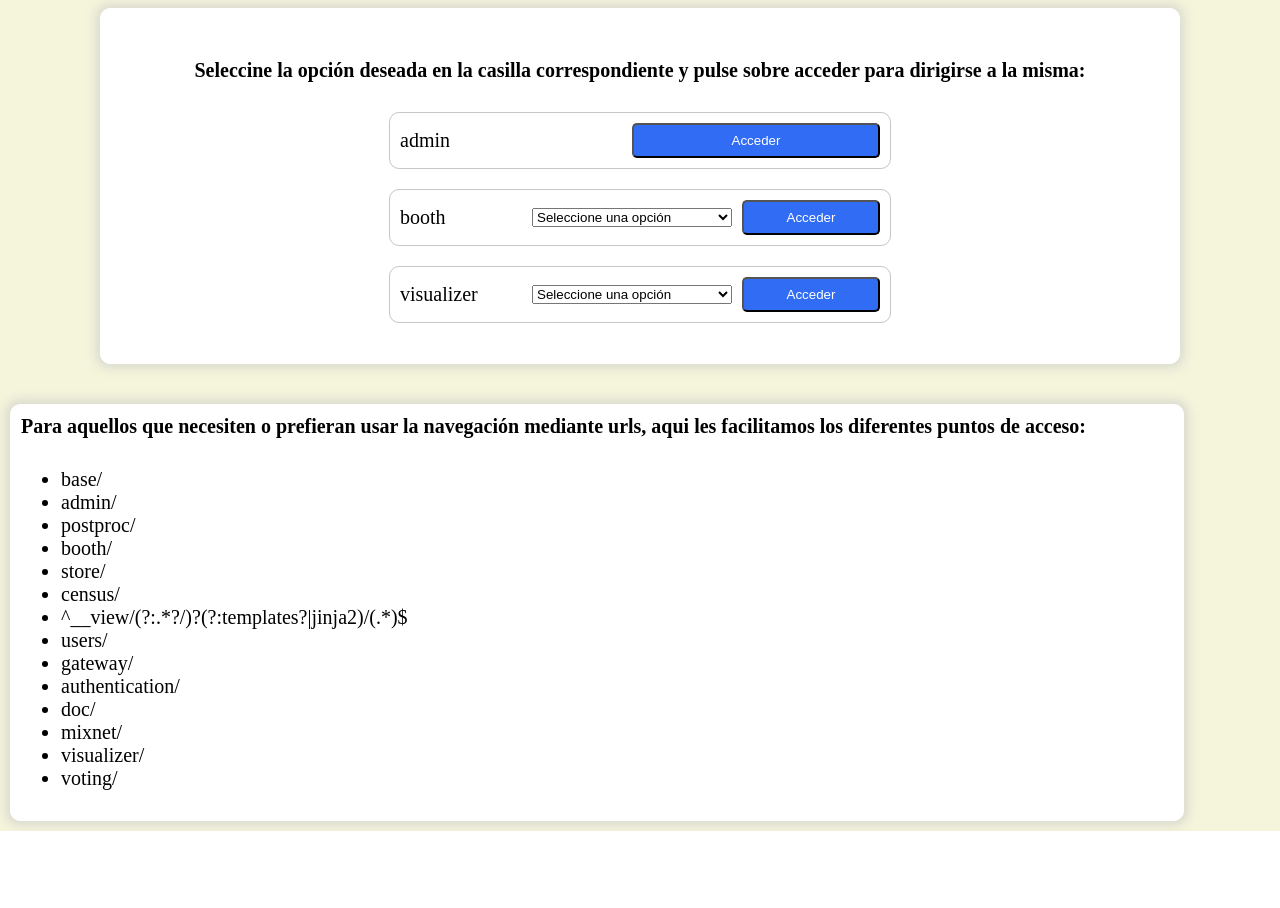
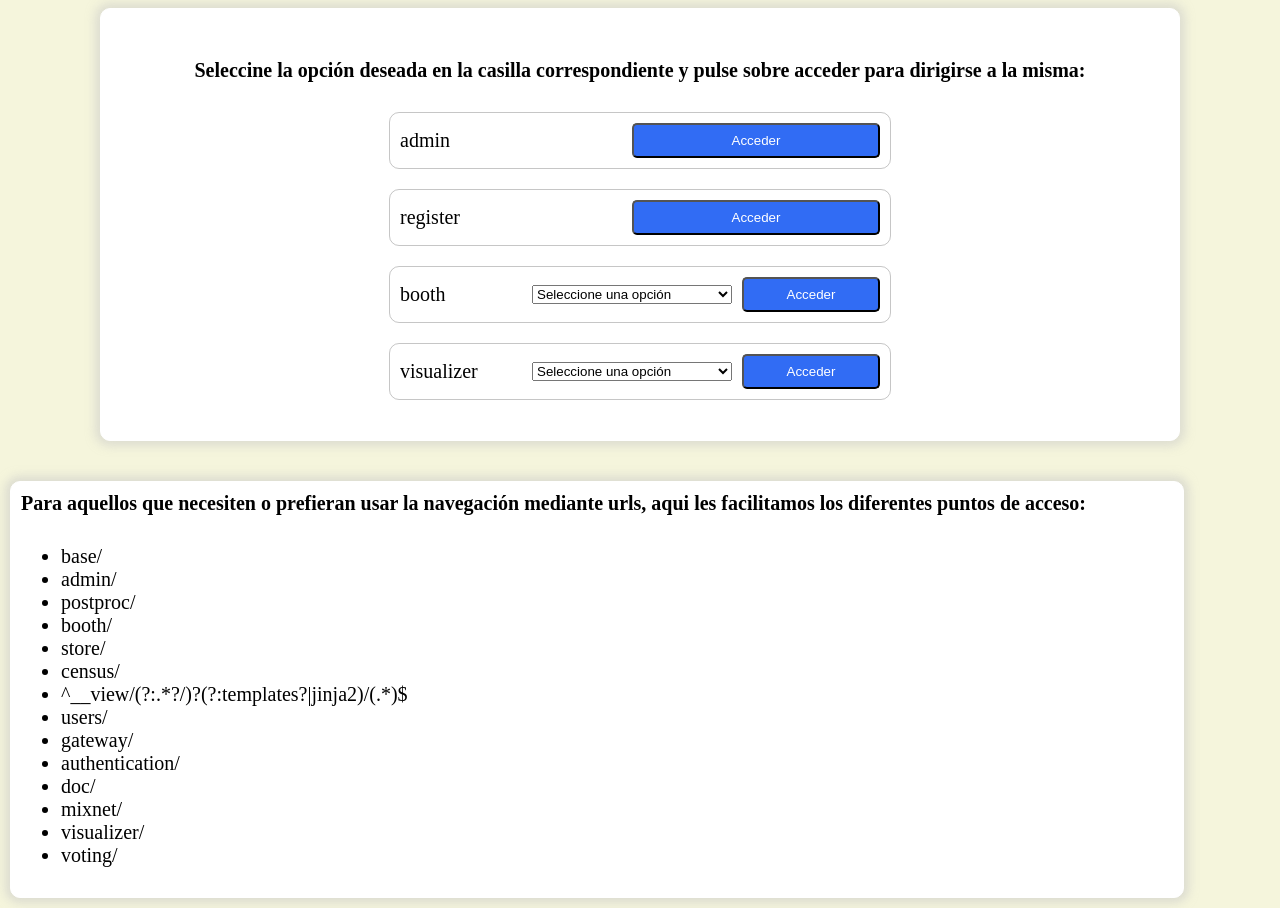
Before and after one commit to Decide-chiquito/decide-part-chiquito, a Django app: page / in a window 1280 px wide. Shown: the part 172-1080 px from the top of the page. Before the commit the page ends 1003 px from the top, so only its background shows below. Run offline with Django 3.2, Linux system fonts and the light colour scheme; data comes from the database, SQL or seed files in the repository.

Commit message:
feat navigation to register page

```diff
--- a/decide/base/templates/initial.html
+++ b/decide/base/templates/initial.html
@@ -32,6 +32,11 @@
     <div class="row">
         <label for="admin" class="label">admin</label>
         <button class="button" onclick="go_to_route('/admin/')">Acceder</button>
+    </div>
+
+    <div class="row">
+        <label for="register" class="label">register</label>
+        <button class="button" onclick="go_to_route('/users/register/')">Acceder</button>
     </div>
 
     <div class="row">
@@ -76,8 +81,7 @@
     function go_to_route(url, id){
         // La función que se ejecutará al hacer clic en el botón
 
-
-        if (url != '/admin/') {
+        if (url != '/admin/' && url != '/users/register/') {
             let inputValue = document.getElementById(id).value;
             if(inputValue == null || inputValue == ""){
                 alert("Por favor, introduzca un valor válido");
@@ -85,7 +89,9 @@
                 window.location.href = url + inputValue;
             }
         } else {
+            console.log(url);
             window.location.href = url;
+
         }
     }
 </script>
```
